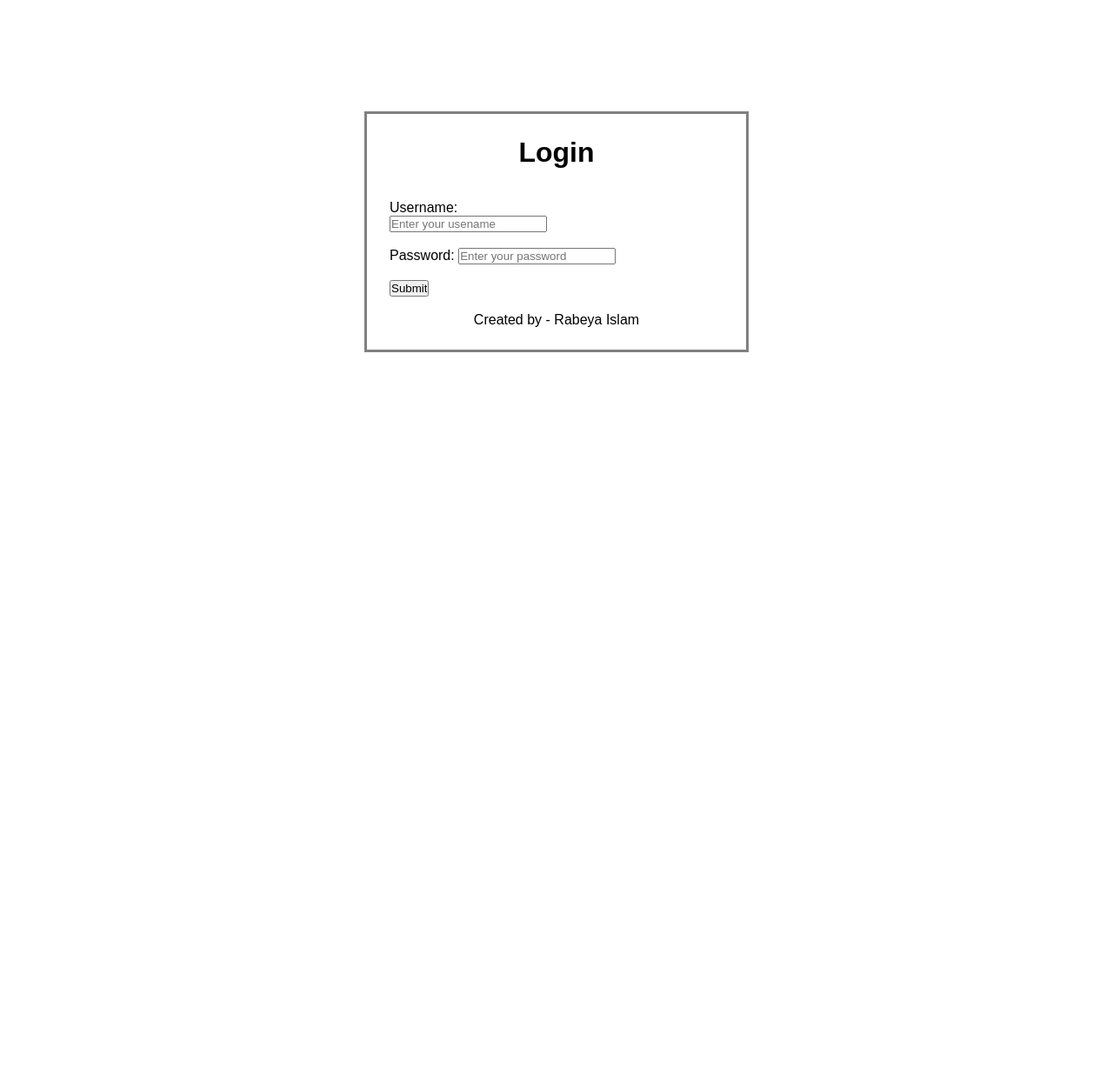
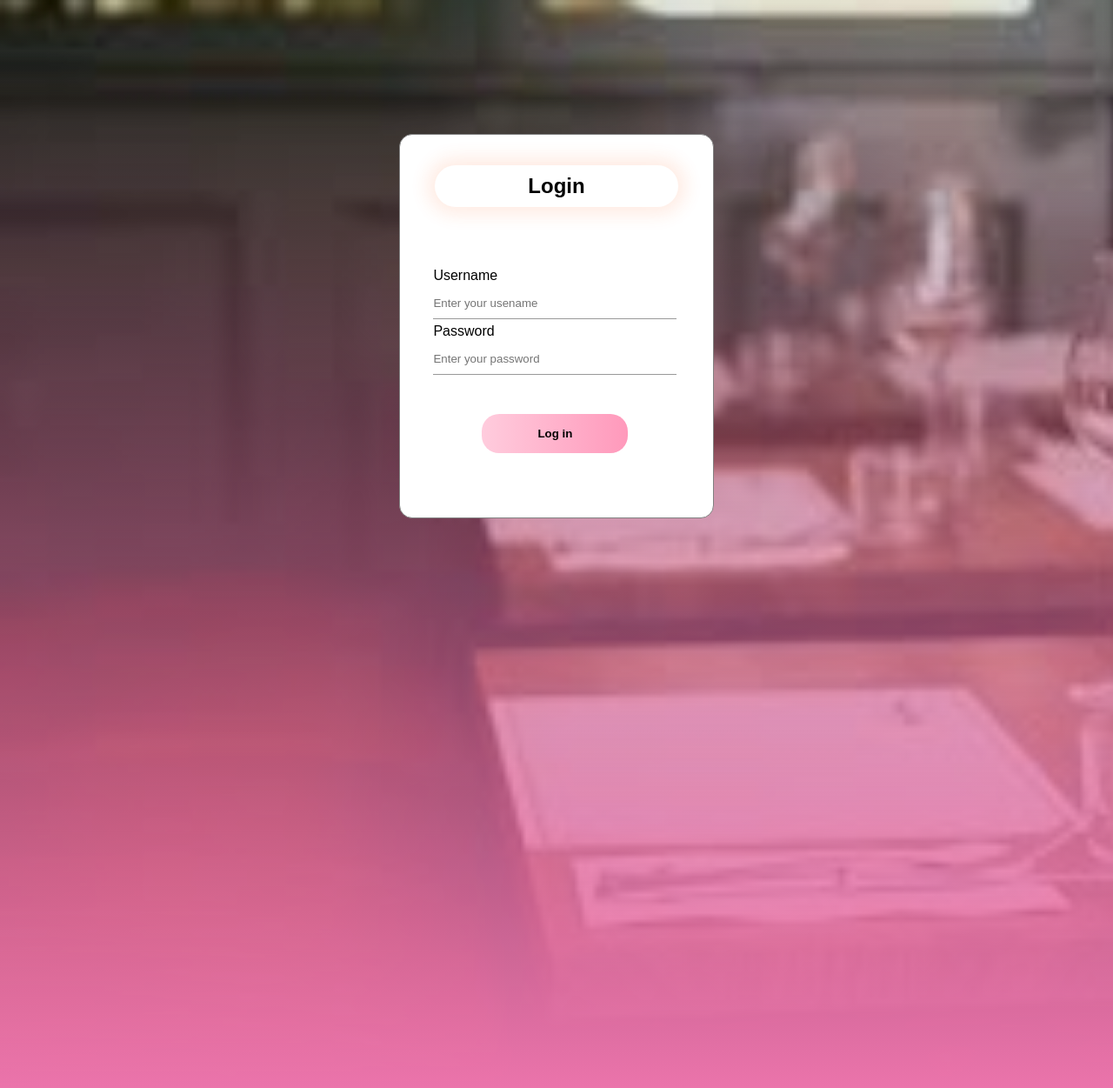
Before and after one commit to RabeyaIslam99/final_year_project, a PHP site: page /food_order/admin/login.php in a window 1280 px wide. Shown: the whole page at 87% size. Before the commit the page ends 800 px from the top, so only its background shows below. Run offline with PHP 8.4, Linux system fonts and the light colour scheme.

Commit message:
login updated

```diff
--- a/admin/login.php
+++ b/admin/login.php
@@ -7,9 +7,10 @@
     </head>
 
     <body>
-
-          <div class="login">
-              <h1 class="text-center">Login</h1>
+           <div class="log">
+          <div class="login-box" >
+              <h2 class="text-center" id="tgl-login">Login</h2>
+              <br><br>
 
               <?php
                if(isset($_SESSION['login']))
@@ -31,13 +32,13 @@
               <br><br>
 
               <!-- Login form starts here -->
-                <form action="" method="POST">
-                     Username: <br>
-                    <input type="text" name="username" placeholder="Enter your usename"><br><br>
-                    Password:
-                    <input type="password" name="password" placeholder="Enter your password"><br><br>
+                <form class="input-group"  action="" method="POST">
+                     Username
+                    <input type="text" class="input-field"  name="username" placeholder="Enter your usename">
+                    Password
+                    <input type="password"  class="input-field" name="password" placeholder="Enter your password">
 
-                    <input type="submit" name="submit" placeholder="Login"><br><br>
+                    <input type="submit" class="submit-btn" name="submit"  value="Log in"><br><br>
 
 
 
@@ -50,8 +51,9 @@
 
                <!-- Login form ends here -->
 
-              <p  class="text-center"> Created by - Rabeya Islam </p>
+              <p  class="text-center"> </p>
           </div>
+            </div>
     </body>
 
 
--- a/css/admin.css
+++ b/css/admin.css
@@ -226,10 +226,83 @@ color: white;
 
 
 /*css for login */
+.log{
+    margin: 0;
+    background: linear-gradient(rgba(0,0,0,0.1),#eb74ab),url(../images/bc.jpg);
+    height: 150vh;
+    background-size: cover;
+    padding: 2% 0;
 
-.login{
-    border: 3px solid gray;
-    width: 30%;
+
+}
+
+
+
+
+
+.login-box{
+
+    border: 1px solid gray;
+    width: 360px;
+    height: 440px;
     margin: 10% auto;
-    padding: 2%;
+    padding: 6% auto;
+    border-radius: 15px;
+    background-color: white;
+
+
 }
+#tgl-login{
+
+    padding: 10px 30px;
+    cursor: pointer;
+    background: transparent;
+    border: 0;
+    outline: none;
+    position: relative;
+    font-weight: bold;
+
+
+    width: 220px;
+    margin: 35px auto;
+    position: relative;
+    box-shadow: 0 0 20px 9px #ff61241f;
+    border-radius: 30px;
+
+}
+.input-group{
+
+    top: 270px;
+    position: absolute;
+    width: 280px;
+
+    transition: .5s;
+    padding: 3%;
+
+}
+.input-field{
+
+    width: 100%;
+    padding: 10px 0;
+    margin: 5px 0;
+    border-left: 0;
+    border-top: 0;
+    border-right: 0;
+    border-bottom: 1px solid #999;
+    outline: none;
+    background: transparent;
+}
+.submit-btn{
+
+    width: 60%;
+    padding: 15px 0;
+    cursor: pointer;
+    display: block;
+    margin: 40px auto;
+    background: linear-gradient(to right,#ffccdd,#ff99bb);
+    border: 0;
+    outline: none;
+    border-radius: 20px;
+    font-weight: bold;
+    text-align: center;
+}
```
Also changed, not shown: admin/add_category.php (+40 -1 lines).
